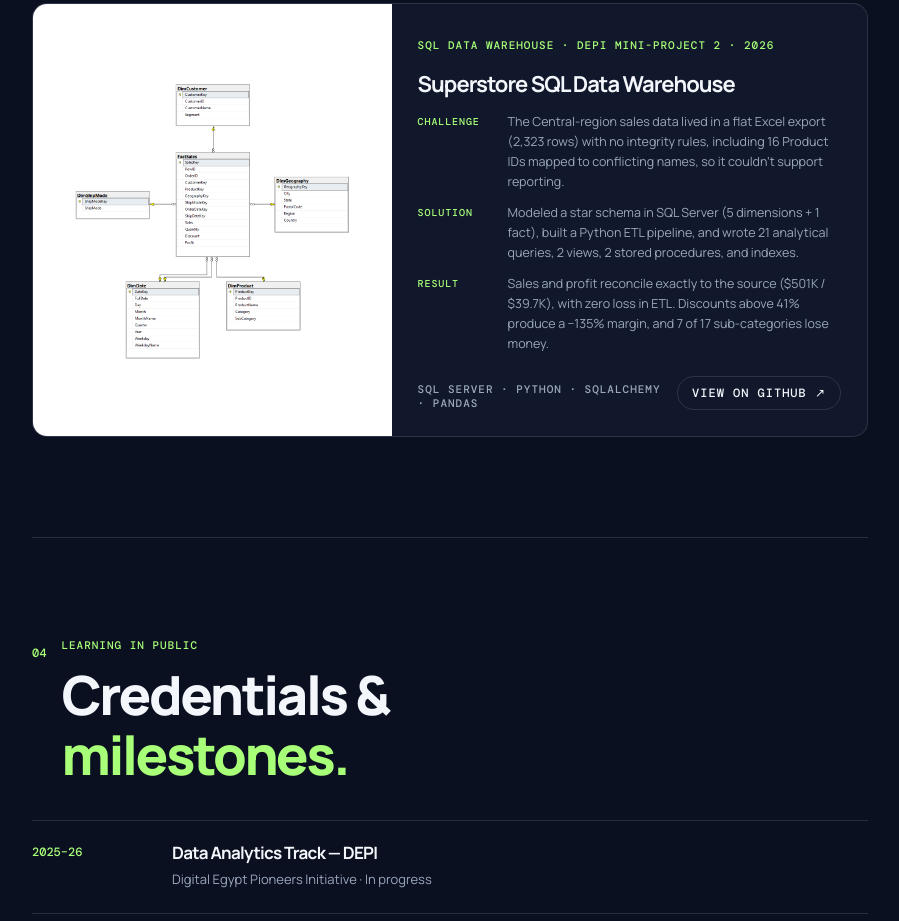
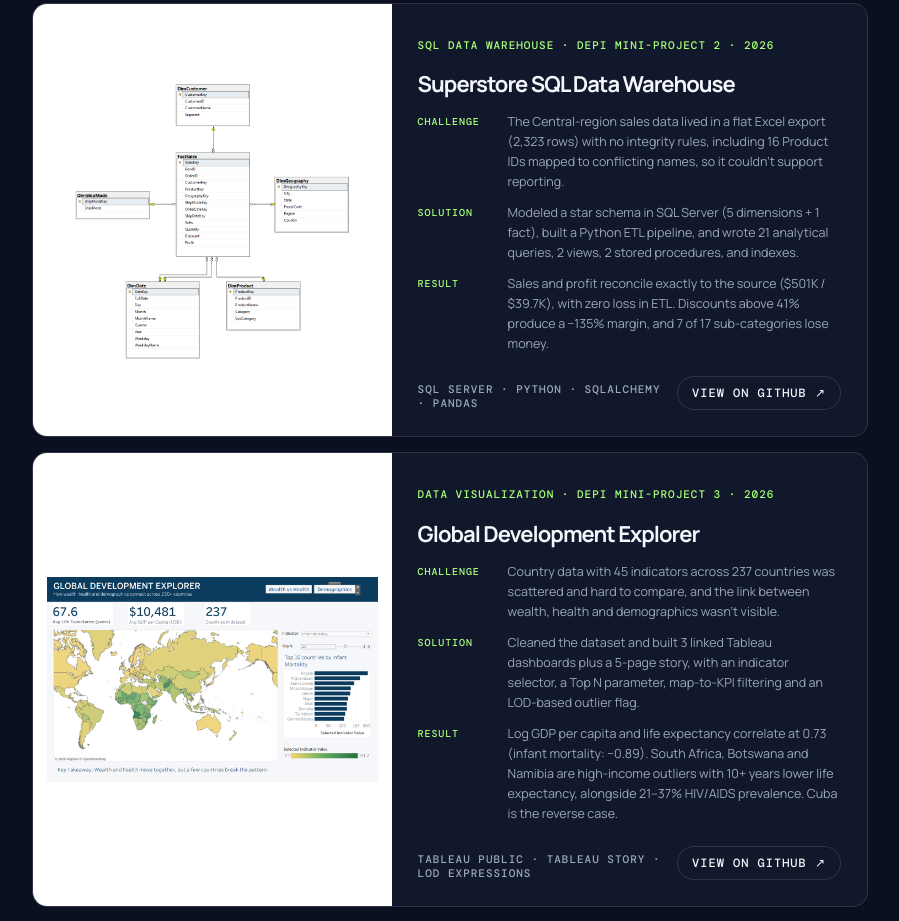
Before and after one commit to fatima-awad8/Fatima-awad, a plain HTML site: page index.html in a window 1280 px wide. Shown: the part 2662-3583 px from the top of the page, without its empty margins (190-1089 px from the left). Drawn offline with nearby package versions, Linux system fonts and the light colour scheme.

Commit message:
Add files via upload

```diff
--- a/index.html
+++ b/index.html
@@ -49,7 +49,7 @@
     <div class="section-shell content-grid">
       <section class="content-section reveal" id="about">
         <div class="section-heading"><span class="section-index">01</span><div><p class="eyebrow">A little about me</p><h2>Thoughtful by nature,<br><em>analytical</em> by practice.</h2></div></div>
-        <div class="about-layout"><div class="about-body"><p>I’m a third-year Computer Science student who enjoys finding the story hidden inside data. Give me a messy spreadsheet or a raw dataset, and I’ll turn it into clean tables, meaningful metrics, and visuals that help people make better decisions.</p><p>I’m currently completing the Data Analytics track with the Digital Egypt Pioneers Initiative (DEPI), sharpening my skills in Excel, SQL, and Power BI — backed by a solid foundation in databases, algorithms, and Python from my coursework and ICPC competitive-programming experience.</p></div><div class="info-card"><span class="card-label">Currently studying</span><strong>B.Sc. Computer Science</strong><span>AASTMT · Aswan, Egypt</span><span class="card-line"></span><span class="card-label">Specializing in</span><strong>Data Analytics — DEPI</strong><span>2025 – 2026</span></div></div>
+        <div class="about-layout"><div class="about-body"><p>I’m a fourth-year Computer Science student who enjoys finding the story hidden inside data. Give me a messy spreadsheet or a raw dataset, and I’ll turn it into clean tables, meaningful metrics, and visuals that help people make better decisions.</p><p>I’m currently completing the Data Analytics track with the Digital Egypt Pioneers Initiative (DEPI), sharpening my skills in Excel, SQL, and Power BI — backed by a solid foundation in databases, algorithms, and Python from my coursework and ICPC competitive-programming experience.</p></div><div class="info-card"><span class="card-label">Currently studying</span><strong>B.Sc. Computer Science</strong><span>AASTMT · Aswan, Egypt</span><span class="card-line"></span><span class="card-label">Specializing in</span><strong>Data Analytics — DEPI</strong><span>2025 – 2026</span></div></div>
       </section>
 
       <section class="content-section reveal" id="skills">
@@ -58,7 +58,7 @@
       </section>
 
       <section class="content-section reveal" id="projects">
-        <div class="section-heading heading-row"><div><span class="section-index">03</span><p class="eyebrow">A selection of things I’ve made</p><h2>Selected <em>work.</em></h2></div><span class="project-count">02 Projects</span></div>
+        <div class="section-heading heading-row"><div><span class="section-index">03</span><p class="eyebrow">A selection of things I’ve made</p><h2>Selected <em>work.</em></h2></div><span class="project-count">03 Projects</span></div>
         <div class="project-list"><article class="project-card">
           <a class="project-visual project-visual-img" href="https://github.com/fatima-awad8/superstore-sales-analysis" target="_blank" rel="noopener noreferrer" aria-label="Open Retail Sales &amp; Profitability Analysis on GitHub"><img src="assets/superstore-sales-analysis.png" alt="Sub-category profitability quadrant chart from the Superstore sales analysis" loading="lazy"></a>
           <div class="project-details">
@@ -88,6 +88,21 @@
             </div>
             <div class="project-footer"><span>SQL Server · Python · SQLAlchemy · Pandas</span><a href="https://github.com/fatima-awad8/superstore-sql-data-warehouse" target="_blank" rel="noopener noreferrer" aria-label="View Superstore SQL Data Warehouse on GitHub">View on GitHub ↗</a></div>
           </div>
+        </article>
+        <article class="project-card">
+          <a class="project-visual project-visual-img" href="https://github.com/fatima-awad8/global-development-explorer" target="_blank" rel="noopener noreferrer" aria-label="Open Global Development Explorer on GitHub"><img src="assets/global-development-explorer.png" alt="Overview dashboard of the Global Development Explorer Tableau project" loading="lazy"></a>
+          <div class="project-details">
+            <div>
+              <span class="project-type">Data visualization · DEPI Mini-Project 3 · 2026</span>
+              <h3><a href="https://github.com/fatima-awad8/global-development-explorer" target="_blank" rel="noopener noreferrer">Global Development Explorer</a></h3>
+              <dl class="project-story">
+                <div><dt>Challenge</dt><dd>Country data with 45 indicators across 237 countries was scattered and hard to compare, and the link between wealth, health and demographics wasn’t visible.</dd></div>
+                <div><dt>Solution</dt><dd>Cleaned the dataset and built 3 linked Tableau dashboards plus a 5-page story, with an indicator selector, a Top N parameter, map-to-KPI filtering and an LOD-based outlier flag.</dd></div>
+                <div><dt>Result</dt><dd>Log GDP per capita and life expectancy correlate at 0.73 (infant mortality: −0.89). South Africa, Botswana and Namibia are high-income outliers with 10+ years lower life expectancy, alongside 21–37% HIV/AIDS prevalence. Cuba is the reverse case.</dd></div>
+              </dl>
+            </div>
+            <div class="project-footer"><span>Tableau Public · Tableau Story · LOD expressions</span><a href="https://github.com/fatima-awad8/global-development-explorer" target="_blank" rel="noopener noreferrer" aria-label="View Global Development Explorer on GitHub">View on GitHub ↗</a></div>
+          </div>
         </article></div>
       </section>
 
```
Also changed, not shown: assets/global-development-explorer.png (added), 1 other file.
